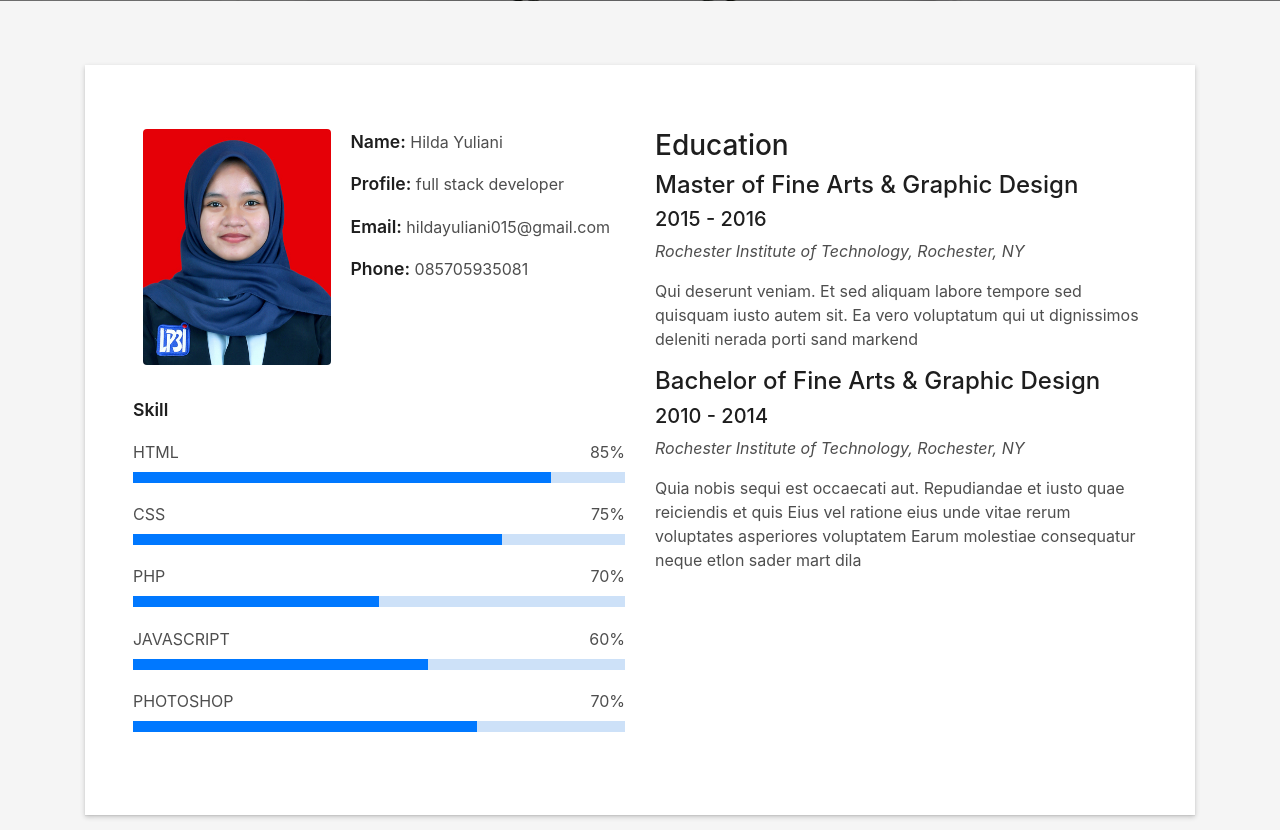
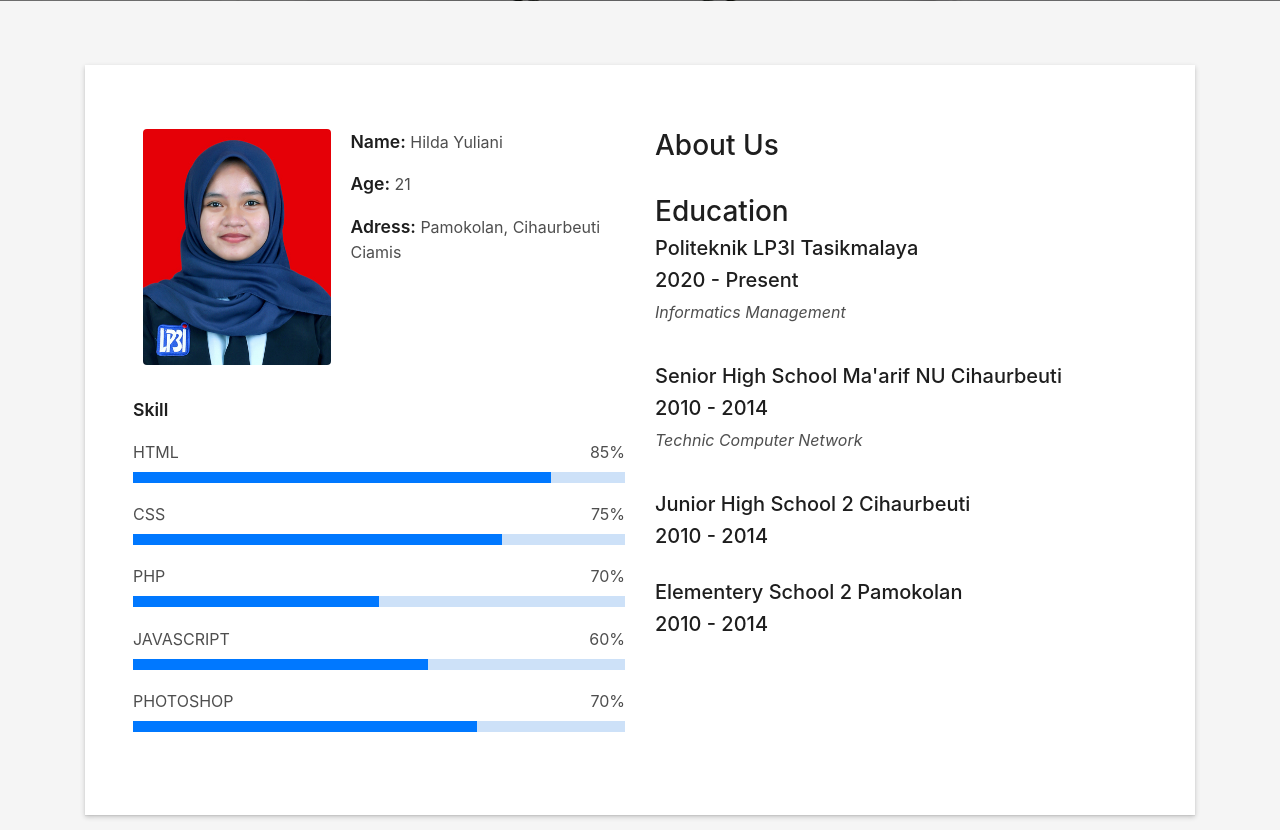
Before and after one commit to Hildayuliani/cv_hilda, a PHP site: page / in a window 1280 px wide. Shown: the part 799-1629 px from the top of the page. Run offline with PHP 8.4, Linux system fonts and the light colour scheme; some web fonts are replaced.

Commit message:
Update index.php

```diff
--- a/index.php
+++ b/index.php
@@ -102,9 +102,10 @@
                   <div class="col-sm-6 col-md-7">
                     <div class="about-info">
                       <p><span class="title-s">Name: </span> <span>Hilda Yuliani</span></p>
-                      <p><span class="title-s">Profile: </span> <span>full stack developer</span></p>
-                      <p><span class="title-s">Email: </span> <span>hildayuliani015@gmail.com</span></p>
-                      <p><span class="title-s">Phone: </span> <span>085705935081</span></p>
+                      <p><span class="title-s">Age: </span> <span>21</span></p>
+                      <p><span class="title-s">Adress: </span> <span>Pamokolan, Cihaurbeuti Ciamis</span></p>
+                      <!-- <p><span class="title-s">Email: </span> <span>hildayuliani015@gmail.com</span></p>
+                      <p><span class="title-s">Phone: </span> <span>085705935081</span></p> -->
                     </div>
                   </div>
                 </div>
@@ -144,21 +145,40 @@
                       Education
                     </h5> -->
 
+                    <h3 class="resume-title">About Us</h3>
+                    <br>
+
+
+
+
                     <h3 class="resume-title">Education</h3>
             <div class="resume-item">
-              <h4>Master of Fine Arts &amp; Graphic Design</h4>
-              <h5>2015 - 2016</h5>
-              <p><em>Rochester Institute of Technology, Rochester, NY</em></p>
-              <p>Qui deserunt veniam. Et sed aliquam labore tempore sed quisquam iusto autem sit. Ea vero voluptatum qui ut dignissimos deleniti nerada porti sand markend</p>
+              <h5>Politeknik LP3I Tasikmalaya</h5>
+              <h5>2020 - Present</h5>
+              <p><em>Informatics Management</em></p>
+              <!-- <p>Qui deserunt veniam. Et sed aliquam labore tempore sed quisquam iusto autem sit. Ea vero voluptatum qui ut dignissimos deleniti nerada porti sand markend</p> -->
             </div>
+            <br>
             <div class="resume-item">
-              <h4>Bachelor of Fine Arts &amp; Graphic Design</h4>
+              <h5>Senior High School Ma'arif NU Cihaurbeuti</h5>
               <h5>2010 - 2014</h5>
-              <p><em>Rochester Institute of Technology, Rochester, NY</em></p>
-              <p>Quia nobis sequi est occaecati aut. Repudiandae et iusto quae reiciendis et quis Eius vel ratione eius unde vitae rerum voluptates asperiores voluptatem Earum molestiae consequatur neque etlon sader mart dila</p>
+              <p><em>Technic Computer Network</em></p>
+              <!-- <p>Quia nobis sequi est occaecati aut. Repudiandae et iusto quae reiciendis et quis Eius vel ratione eius unde vitae rerum voluptates asperiores voluptatem Earum molestiae consequatur neque etlon sader mart dila</p> -->
             </div>
-
-
+            <br>
+            <div class="resume-item">
+              <h5>Junior High School 2 Cihaurbeuti</h5>
+              <h5>2010 - 2014</h5>
+              <!-- <p><em>Technic Computer Network</em></p> -->
+              <!-- <p>Quia nobis sequi est occaecati aut. Repudiandae et iusto quae reiciendis et quis Eius vel ratione eius unde vitae rerum voluptates asperiores voluptatem Earum molestiae consequatur neque etlon sader mart dila</p> -->
+            </div>
+            <br>
+            <div class="resume-item">
+              <h5>Elementery School 2 Pamokolan</h5>
+              <h5>2010 - 2014</h5>
+              <!-- <p><em>Technic Com[puter Network</em></p> -->
+              <!-- <p>Quia nobis sequi est occaecati aut. Repudiandae et iusto quae reiciendis et quis Eius vel ratione eius unde vitae rerum voluptates asperiores voluptatem Earum molestiae consequatur neque etlon sader mart dila</p> -->
+            </div>
 
 
                   </div>
@@ -613,7 +633,7 @@
                 <div class="col-md-6">
                   <div class="title-box-2">
                     <h5 class="title-left">
-                      Send Message Us
+                      CONTACT
                     </h5>
                   </div>
                   <div>
@@ -654,21 +674,21 @@
                 </div>
                 <div class="col-md-6">
                   <div class="title-box-2 pt-4 pt-md-0">
-                    <h5 class="title-left">
+                    <!-- <h5 class="title-left">
                       Get in Touch
-                    </h5>
+                    </h5> -->
                   </div>
                   <div class="more-info">
-                    <p class="lead">
+                    <!-- <p class="lead">
                       Lorem ipsum dolor sit amet consectetur adipisicing elit. Facilis dolorum dolorem soluta quidem
                       expedita aperiam aliquid at.
                       Totam magni ipsum suscipit amet? Autem nemo esse laboriosam ratione nobis
                       mollitia inventore?
-                    </p>
+                    </p> -->
                     <ul class="list-ico">
-                      <li><span class="ion-ios-location"></span> 329 WASHINGTON ST BOSTON, MA 02108</li>
-                      <li><span class="ion-ios-telephone"></span> (617) 557-0089</li>
-                      <li><span class="ion-email"></span> contact@example.com</li>
+                      <li><span class="ion-ios-location"></span> Jl. Cihaurbeuti Panumbangan Ciamis</li>
+                      <li><span class="ion-ios-telephone"></span> 085705935081</li>
+                      <li><span class="ion-email"></span> hildayuliani015@gmail.com</li>
                     </ul>
                   </div>
                   <div class="socials">
```
